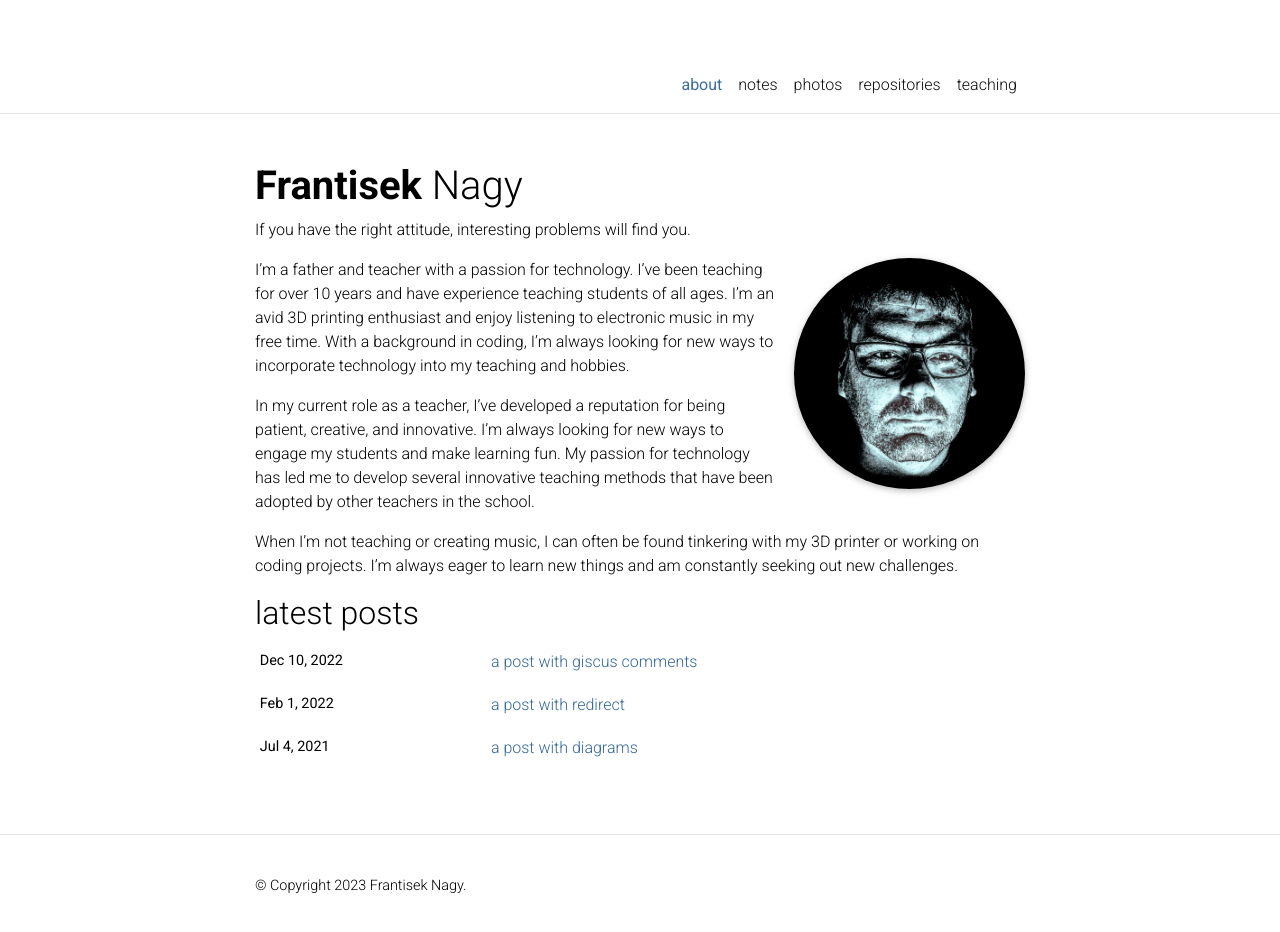
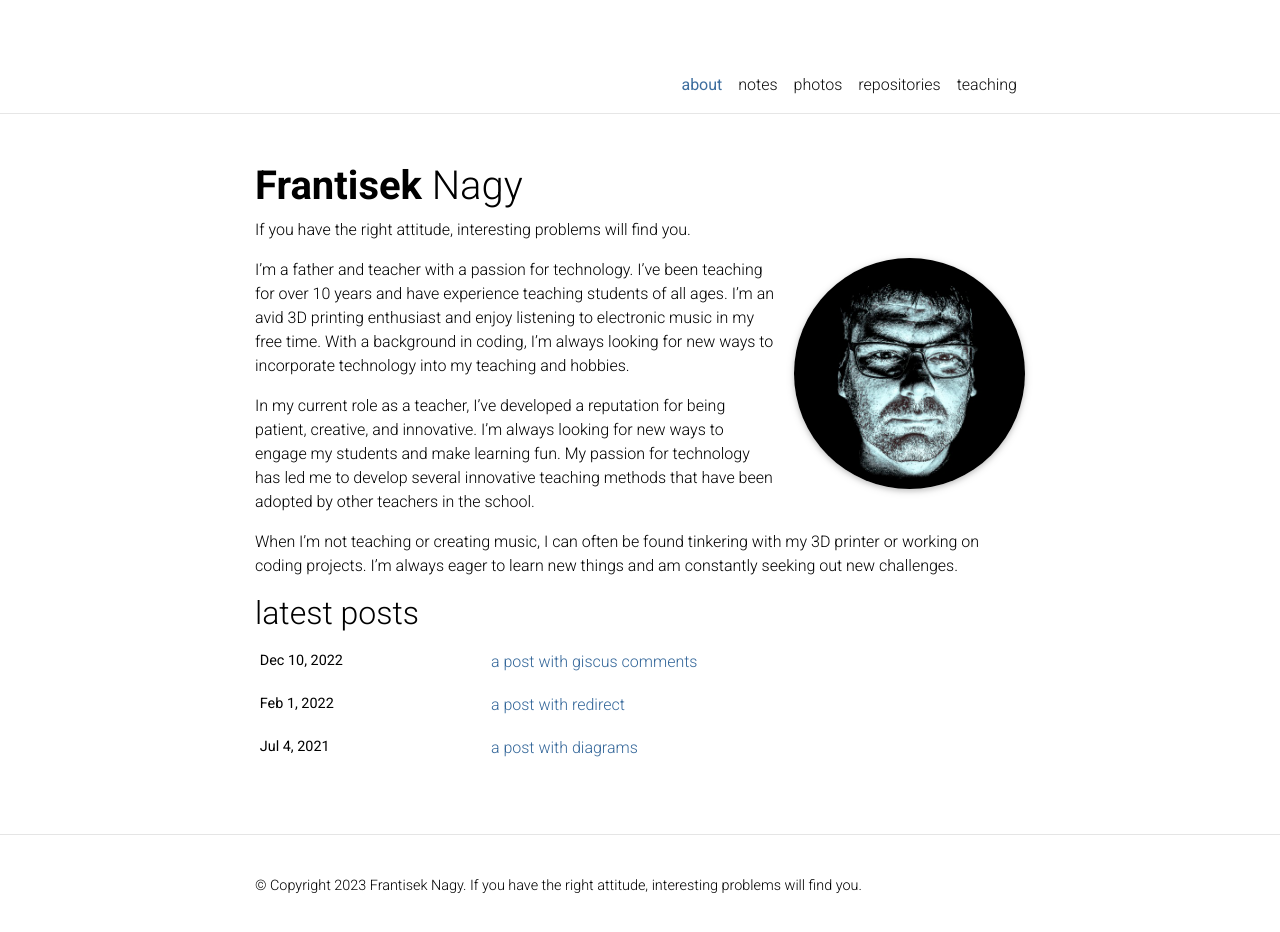
Before and after one commit to nagyfrantisek/folio, a Jekyll site: the page built from _pages/about.md, in a window 1280 px wide and 937 px high. Shown: the top 932 px of the window. Built offline with Jekyll 4.4.1, drawn with Linux system fonts in a browser that asks for light colours; full-size pictures stand in for the smaller copies a plugin makes; comment, search, counter and statistics services are not loaded; a style sheet for code colours, icons or effects is not loaded.

Commit message:
Update _config.yml

```diff
--- a/_config.yml
+++ b/_config.yml
@@ -9,7 +9,7 @@ last_name: Nagy
 email: you@example.com
 description: > # the ">" symbol means to ignore newlines until "footer_text:"
   If you have the right attitude, interesting problems will find you.
-footer_text: #
+footer_text: If you have the right attitude, interesting problems will find you. #
 keywords: jekyll, jekyll-theme, academic-website, portfolio-website  # add your own keywords or leave empty
 
 lang: en # the language of your site (for example: en, fr, cn, ru, etc.)
```
